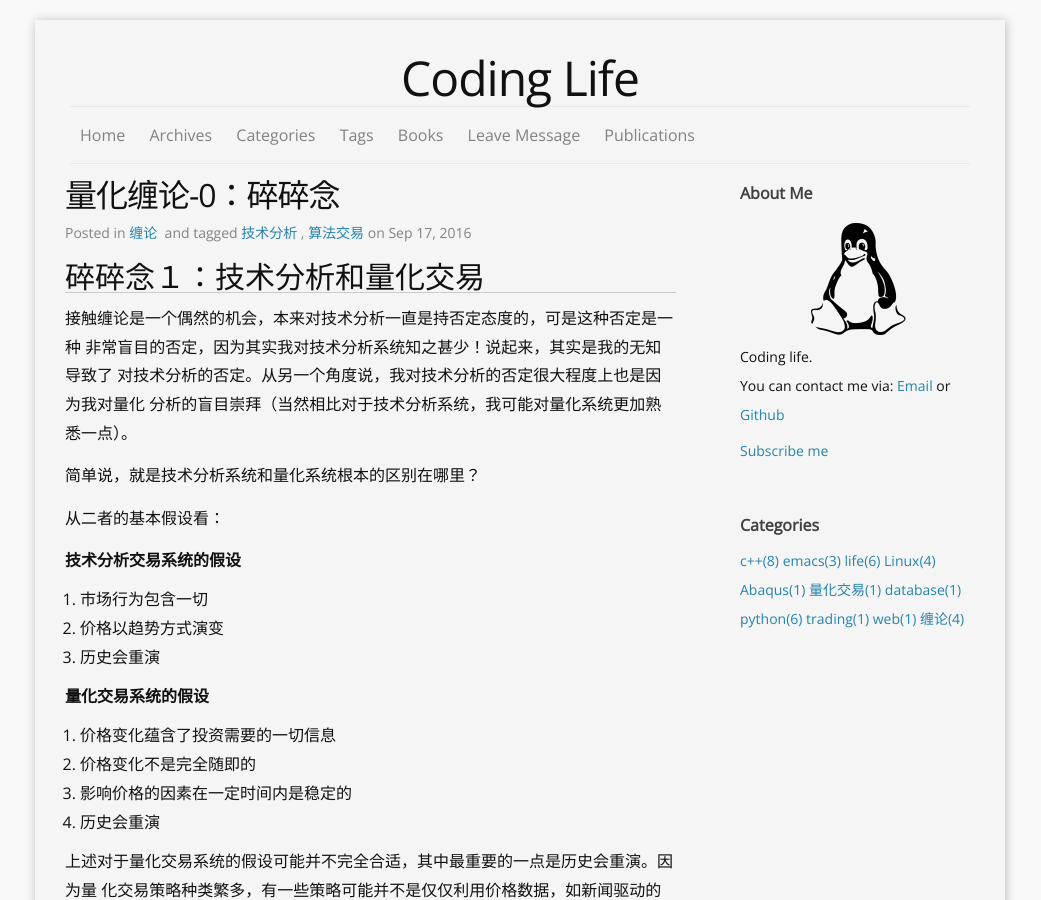
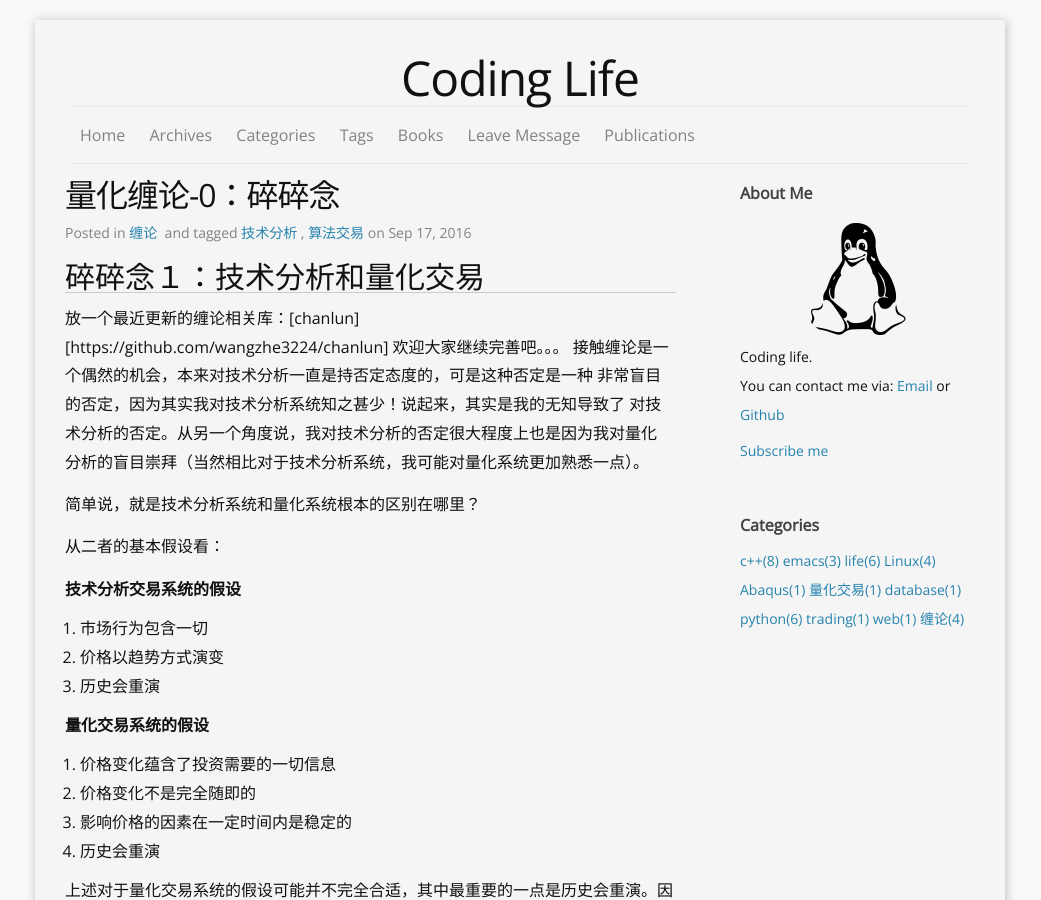
Before and after one commit to wangzhe3224/wangzhe3224.github.io.backup, a Jekyll site: the page built from _posts/2016-09-17-chanlun-quant-1.md, in a window 1280 px wide and 900 px high. Shown: the whole window, without its empty margins (120-1161 px from the left). Built offline with Jekyll 4.4.1, drawn with Linux system fonts in a browser that asks for light colours; nearby versions of some CDN libraries; comment, search, counter and statistics services are not loaded.

Commit message:
Update 2016-09-17-chanlun-quant-1.md

```diff
--- a/_posts/2016-09-17-chanlun-quant-1.md
+++ b/_posts/2016-09-17-chanlun-quant-1.md
@@ -9,7 +9,8 @@ tags:
 ---
 
 ## 碎碎念１：技术分析和量化交易
-
+放一个最近更新的缠论相关库：[chanlun][https://github.com/wangzhe3224/chanlun]
+欢迎大家继续完善吧。。。
 接触缠论是一个偶然的机会，本来对技术分析一直是持否定态度的，可是这种否定是一种
 非常盲目的否定，因为其实我对技术分析系统知之甚少！说起来，其实是我的无知导致了
 对技术分析的否定。从另一个角度说，我对技术分析的否定很大程度上也是因为我对量化
```
